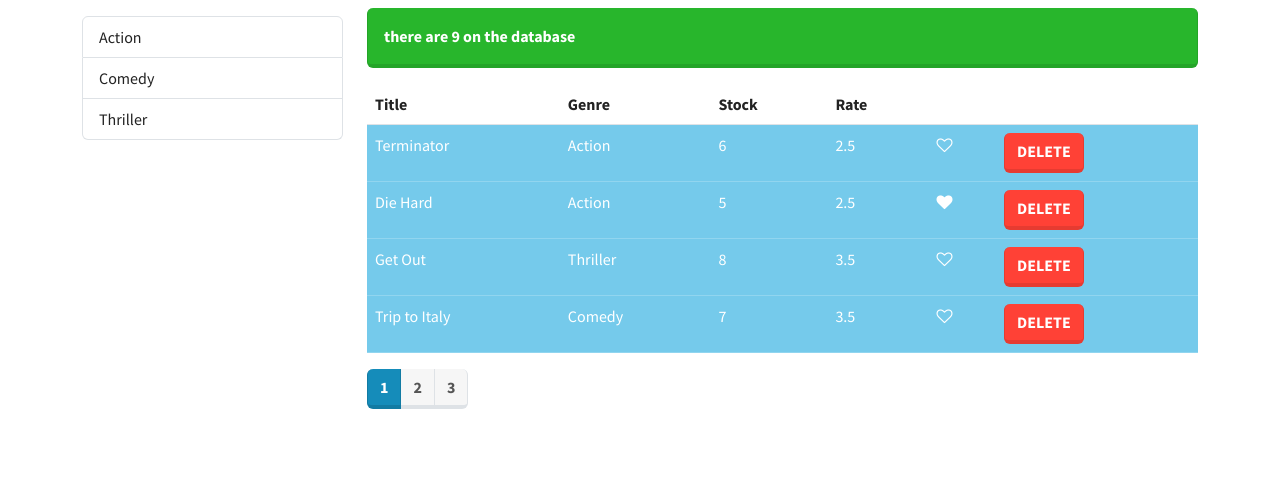
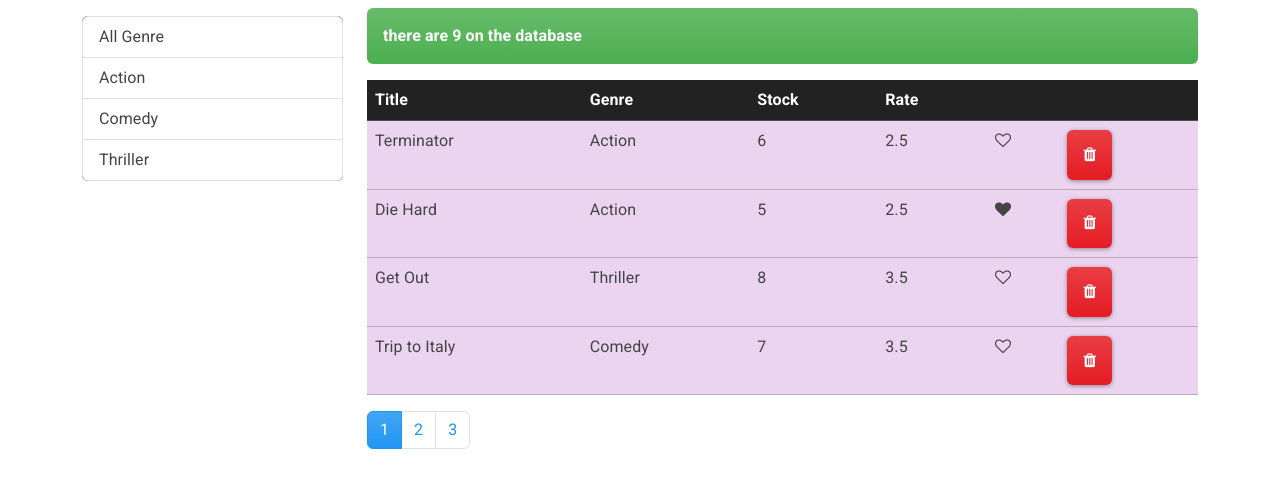
Before and after one commit to IshtiaqueNafis/vidlyReact, a React (Create React App) app: page / in a window 1280 px wide. Shown: the top 488 px of the page. Built offline with nearby package versions, Linux system fonts and the light colour scheme.

Commit message:
fixed error issues with event fixed error code

```diff
--- a/src/components/Movie/Movie.Component.jsx
+++ b/src/components/Movie/Movie.Component.jsx
@@ -21,7 +21,8 @@ class Movie extends React.Component {
     }
 
     componentWillMount() {
-        this.setState({movies: getMovies(), genres: getGenres()});
+        const genres = [{name:'All Genre'},...getGenres()]
+        this.setState({movies: getMovies(), genres: genres});
     }
 
     onDeleteHandler = (movie) => {
@@ -40,7 +41,7 @@ class Movie extends React.Component {
         this.setState({currentPage: page})
     }
     handleGenreSelect = genre => {
-        this.setState({selectedGenre: genre}) // adding dynamic classs property
+        this.setState({selectedGenre: genre,currentPage: 1}) // adding dynamic classs property
     }
 
 
@@ -49,7 +50,8 @@ class Movie extends React.Component {
     render() {
         const {length: count} = this.state.movies;
         const {pageSize, currentPage, movies: allMovies,selectedGenre} = this.state;
-        const filtered = selectedGenre? allMovies.filter(m=>m.genre._id===selectedGenre._id):allMovies; // this filters the movies
+        const filtered = selectedGenre && selectedGenre._id? allMovies.filter(m=>m.genre._id===selectedGenre._id):allMovies; // this filters the movies
+        //selectedGenre && selectedGenre._id?  this make sure both values are the same
         const movies = paginate(filtered, currentPage, pageSize)
         return (
             <div className='row'>
@@ -65,30 +67,13 @@ class Movie extends React.Component {
                 </div>
                 <div className="col">
                     <Alert movieCount={filtered.length}/>
-                    <table className="table table-hover">
-                        <thead>
-                        <tr>
-                            <th scope="col">Title</th>
-                            <th scope="col">Genre</th>
-                            <th scope="col">Stock</th>
-                            <th scope="col">Rate</th>
-                            <th scope="col"/>
-                            <th scope="col"/>
-                        </tr>
-                        </thead>
-                        <tbody>
 
-                        {movies.map(movie =>
-                            <MovieTitle key={movie._id}
-                                        movie={movie}
-                                        onDelete={this.onDeleteHandler}
-                                        onLike={this.onLikeHandler}
+                        <MovieTitle
+                                    movies={movies}
+                                    onDelete={this.onDeleteHandler}
+                                    onLike={this.onLikeHandler}
+                        />
 
-
-                            />
-                        )}
-                        </tbody>
-                    </table>
                     <Pagination
                         itemsCount={filtered.length}
                         pageSize={pageSize}
--- a/src/components/Movie/MovieTitle.Component.jsx
+++ b/src/components/Movie/MovieTitle.Component.jsx
@@ -1,29 +1,46 @@
 import React from 'react';
+import Like from "../common/Like.Component";
 import Button from "../UI/Button.UI.Jsx";
-import Like from "../common/Like.Component";
 
-const MovieTitle = (props) => {
-    const {genre, _id, numberInStock, title, dailyRentalRate,liked} = props.movie;
-    const onDelete = ()=>{
-               props.onDelete(props.movie)
-        }
-
-    const onLike = () =>{
-       props.onLike(props.movie)
-    }
-        return (
-            <tr className='table-info'>
-
-                    <td>{title}</td>
-                    <td>{genre.name}</td>
-                    <td>{numberInStock}</td>
-                    <td>{dailyRentalRate}</td>
-                    <td><Like liked={liked} onLike={onLike}/></td>
-                    <Button onDelete={onDelete} movie={props.movie} buttonType='btn btn-danger'>Delete</Button>
+const MovieTitle = ({movies, onLike,onDelete}) => {
 
 
+    return (
+        <table className="table table-hover">
+            <thead>
+            <tr className="table-dark">
+                <th scope="col">Title</th>
+                <th scope="col">Genre</th>
+                <th scope="col">Stock</th>
+                <th scope="col">Rate</th>
+                <th scope="col"/>
+                <th scope="col"/>
             </tr>
-        );
+            </thead>
+
+            <tbody>
+            {movies.map(movie =>(
+                <tr className="table-info" key={movie._id}>
+                    <td>{movie.title}</td>
+                    <td>{movie.genre.name}</td>
+                    <td>{movie.numberInStock}</td>
+                    <td>{movie.dailyRentalRate}</td>
+                    <td>
+                        <Like liked={movie.liked} onClick={()=>onLike(movie)}/>
+                    </td>
+                    <td>
+                        <Button buttonType={'btn btn-danger'} onClick={()=>onDelete(movie)}>
+                            <i className="fa fa-trash"/>
+                        </Button>
+                    </td>
+                </tr>
+            ))}
+
+
+
+            </tbody>
+        </table>
+    );
 };
 
 export default MovieTitle;
--- a/src/components/UI/Button.UI.Jsx.jsx
+++ b/src/components/UI/Button.UI.Jsx.jsx
@@ -1,14 +1,12 @@
 import React from 'react';
 
 const Button = (props) => {
-    const onDelete =() =>{
-       props.onDelete();
-    }
+
     return (
 
 
         <td>
-            <button className={props.buttonType} onClick={onDelete}>
+            <button className={props.buttonType} onClick={props.onClick}>
                 {props.children}
             </button>
         </td>
--- a/src/components/common/Like.Component.jsx
+++ b/src/components/common/Like.Component.jsx
@@ -2,12 +2,10 @@ import React from 'react';
 // input whether its liked or not.
 const Like = (props) => {
     let classes='fa fa-heart'
-    const onLikeHandler=() =>{
-      props.onLike()
-    }
+
     if (!props.liked) classes+='-o';
     return (
-        <i className={classes} aria-hidden='true' onClick={onLikeHandler}/>
+        <i className={classes} aria-hidden='true' onClick={props.onClick}/>
     );
 };
 
--- a/src/components/common/ListGroup.jsx
+++ b/src/components/common/ListGroup.jsx
@@ -4,7 +4,7 @@ const ListGroup = (props) => {
     const {items, textProperty, valueProperty, onItemSelect, selectedItem} = props;
     return (
 
-        <ul className="list-group mt-3">
+        <ul className="list-group bg-dark mt-3 ">
             {items.map(item => <li onClick={() => onItemSelect(item)} key={item[valueProperty]}
                                    className={item===selectedItem?'list-group-item active':'list-group-item'}>{item[textProperty]}</li>)}
             {/*this makes it so so theat no matter what keys are dybamic and the component can be used anywgere   */}
--- a/src/index.js
+++ b/src/index.js
@@ -3,7 +3,7 @@ import ReactDOM from 'react-dom';
 import './index.css';
 import App from './App';
 import reportWebVitals from './reportWebVitals';
-import 'bootswatch/dist/lumen/bootstrap.min.css';
+import 'bootswatch/dist/materia/bootstrap.min.css';
 import 'font-awesome/css/font-awesome.css'
 ReactDOM.render(
   <React.StrictMode>
```
